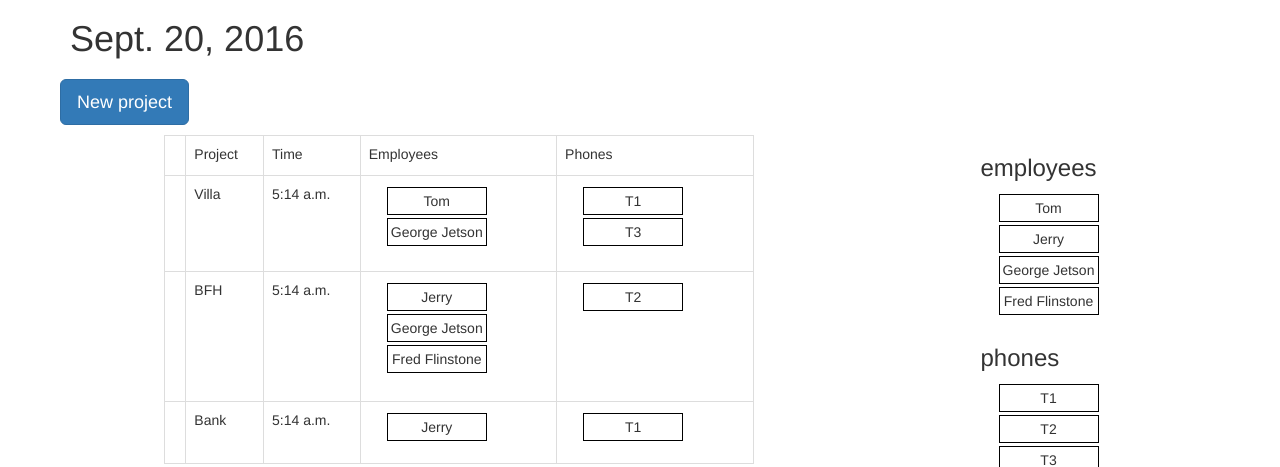
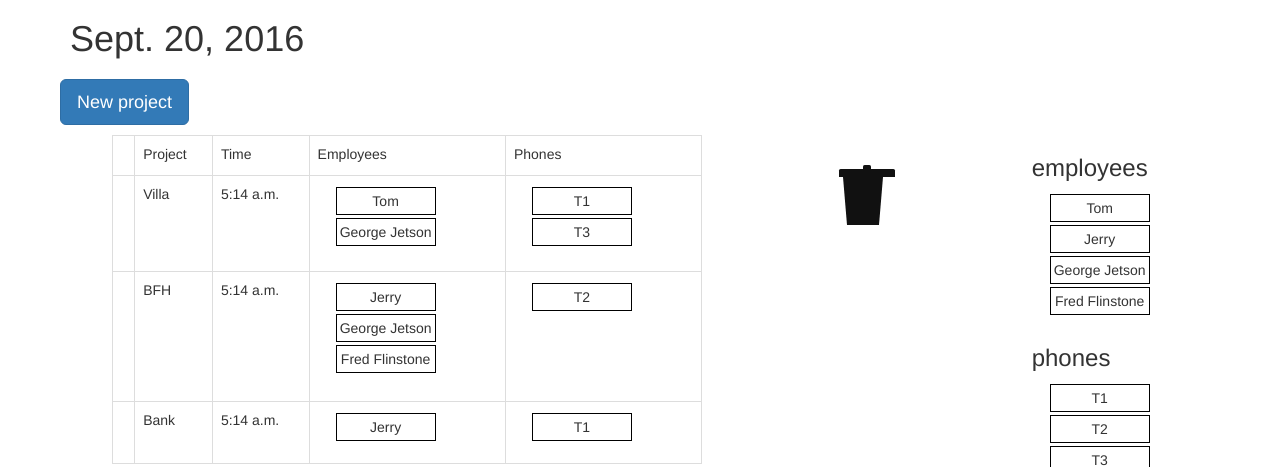
Before and after one commit to rubacalypse/alabama, a Django app: page / in a window 1280 px wide. Shown: the part 51-518 px from the top of the page. Run offline with Django 3.2, Linux system fonts and the light colour scheme; data comes from the database, SQL or seed files in the repository; some libraries are stand-ins or nearby versions.

Commit message:
Add trash icon

```diff
--- /dev/null
+++ b/daily/static/daily/trash.css
@@ -0,0 +1,51 @@
+.trash-icon {
+  background: #ffffff;
+  position: relative;
+  width: 80px;
+  height: 80px;
+  margin: 10px 0 0;
+  border-radius: 2px;
+  transition: box-shadow .2s ease;
+}
+.trash-icon:hover {
+  box-shadow: 0 0 4px rgba(10, 10, 10, 0.3);
+}
+
+.trash-icon:hover .lid, .icon:hover .lidcap {
+  transform: rotate(10deg);
+  margin-bottom: 6px;
+}
+
+.lidcap, .lid, .bin {
+  position: absolute;
+}
+
+.lidcap, .lid {
+  border-top-left-radius: 1.6px;
+  border-top-right-radius: 1.6px;
+  background: #111;
+  transition: transform .2s linear, margin .2s linear;
+}
+
+.lidcap {
+  bottom: 55.2px;
+  left: 36px;
+  height: 4px;
+  width: 8px;
+}
+
+.lid {
+  bottom: 48px;
+  left: 12px;
+  width: 56px;
+  height: 8px;
+}
+
+.bin {
+  bottom: 0;
+  left: 16px;
+  width: 40px;
+  border-top: 48px solid #111;
+  border-left: 4px solid transparent;
+  border-right: 4px solid transparent;
+}
--- a/daily/templates/daily/div-test.html
+++ b/daily/templates/daily/div-test.html
@@ -10,6 +10,7 @@
       <link rel="stylesheet" type="text/css" href= "{% static 'daily/bootstrap.min.css' %}"/>
       <link rel="stylesheet" type="text/css" href= "{% static 'daily/daily.css' %}"/>
 
+      <link rel="stylesheet" type="text/css" href= "{% static 'daily/trash.css' %}"/>
     <!-- IE10 viewport hack for Surface/desktop Windows 8 bug -->
     <link href="../../assets/css/ie10-viewport-bug-workaround.css" rel="stylesheet">
 
@@ -105,6 +106,11 @@
               {% endfor %}
             </tbody>
           </table>
+          <div class="trash-icon">
+            <div class="lid"></div>
+            <div class="lidcap"></div>
+            <div class="bin"></div>
+          </div>
           <div class="v-box">
             <h3>employees</h3>
             <div class="container-fluid">
```
Lines whose indentation alone changed are shown as unchanged.
